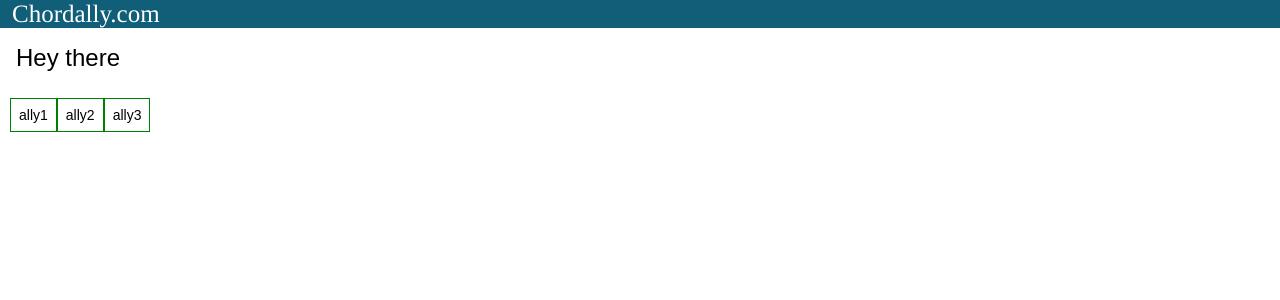
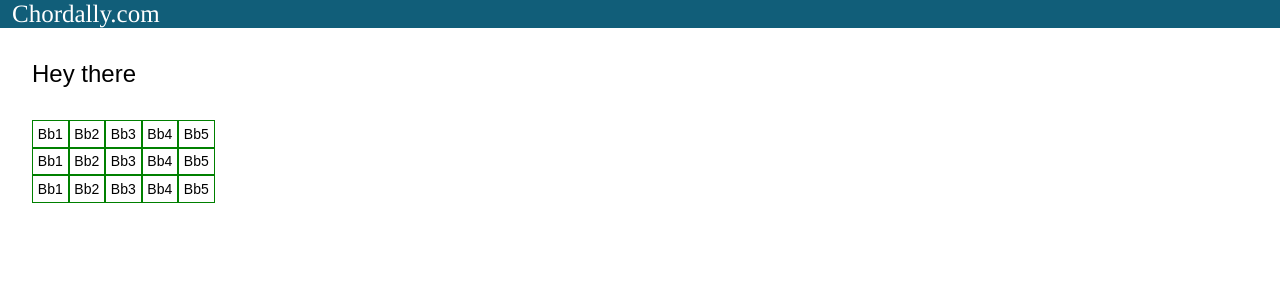
Before and after one commit to rjturek/chordally, a React (Create React App) app: page / in a window 1280 px wide. Shown: the top 300 px of the page. Built offline with nearby package versions, Linux system fonts and the light colour scheme.

Commit message:
multistrings now

```diff
--- a/src/App.css
+++ b/src/App.css
@@ -14,23 +14,28 @@
 
 .Heading {
   font-size: 24px;
-  padding: 1rem;
-}
-.FretGrid {
-  display: flex;
-  flex-direction: row;
-  box-sizing: border-box;
-  position: relative;
-  /*margin: 2px;*/
-  padding: 10px;
-  /*align-items: stretch;*/
-  /*justify-content: flex-start;*/
-  flex: 1 0 0;
+  padding: 2rem;
 }
 
 .Spot {
   border: 1px solid green;
   font-size: 14px;
-  padding: .5rem;
+  padding: .3rem;
   border-collapse: separate;
 }
+
+.String {
+  position: relative;
+  display: flex;
+  flex-direction: row;
+  box-sizing: border-box;
+  flex: 1 0 0;
+}
+
+.FretBoard {
+  padding-left: 2rem;
+  position: relative;
+  display: flex;
+  flex-direction: column;
+  flex: 1 0 0;
+}
--- a/src/fretboard.js
+++ b/src/fretboard.js
@@ -3,21 +3,30 @@ var _ = require('lodash');
 
 class Fretboard extends Component {
   render() {
+    var numFrets = 5;
     var numStrings = 3;
+
+    function Spot(props) {
+      return <div className="Spot" key={props.num}>Bb{props.num}</div>;
+    }
+
     function String(props) {
-      return <div className="Spot" key={props.num}>ally{props.num}</div>;
+      var spots = [];
+      var i = 0;
+      _.times(numFrets, function () {
+        i++;
+        spots.push(Spot({num: i}));
+      });
+      return <div className="String" key={props.num}>{spots}</div>
     }
 
     var strings = [];
-
-    console.log("Num Strings " + numStrings);
-
     var i = 0;
     _.times(numStrings, function () {
       i++;
       strings.push(String({num: i}));
     });
-    return <div className="FretGrid">{strings}</div>;
+    return <div className="FretBoard">{strings}</div>;
   }
 }
 
```
